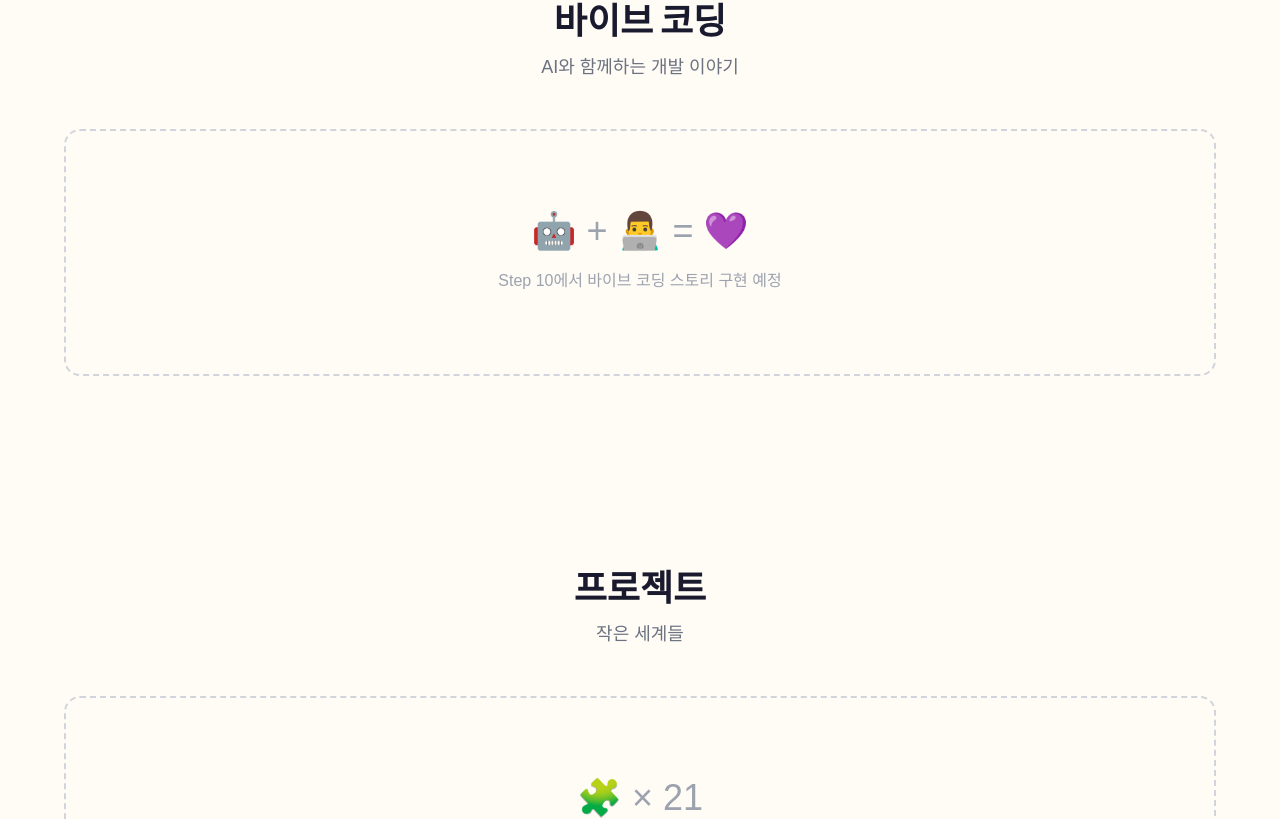
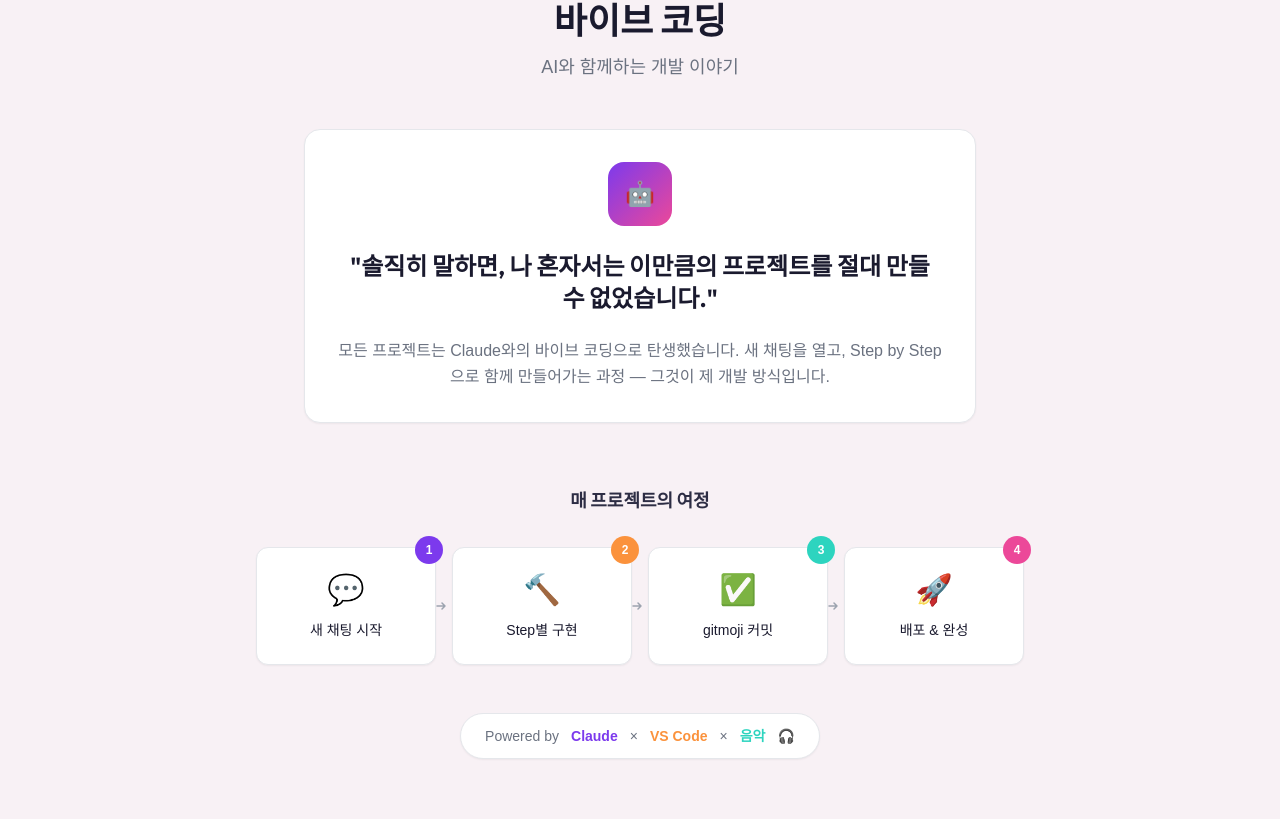
Before and after one commit to Dev-2A/dev-2a-portfolio, a React (Vite) app: page /#/ in a window 1280 px wide. Shown: the part 1397-2216 px from the top of the page. Built offline with nearby package versions, Linux system fonts and the light colour scheme; a web font is replaced by a local one.

Commit message:
🎵 바이브 코딩 섹션 구현 (워크플로우 카드, 고백 카드)

```diff
--- a/src/components/sections/VibeCoding.jsx
+++ b/src/components/sections/VibeCoding.jsx
@@ -1,31 +1,174 @@
+import { motion } from "framer-motion";
 import { useI18n } from "../../contexts/I18nContext";
 import { useTheme } from "../../contexts/ThemeContext";
 import SectionHeading from "../ui/SectionHeading";
 import ScrollReveal from "../ui/ScrollReveal";
 
+const workflowSteps = [
+  { icon: "💬", colorFrom: "#7C3AED", colorTo: "#A78BFA", key: "step1" },
+  { icon: "🔨", colorFrom: "#FB923C", colorTo: "#FDBA74", key: "step2" },
+  { icon: "✅", colorFrom: "#2DD4BF", colorTo: "#5EEAD4", key: "step3" },
+  { icon: "🚀", colorFrom: "#EC4899", colorTo: "#F472B6", key: "step4" },
+];
+
 export default function VibeCoding() {
-  const { t } = useI18n();
+  const { t, locale } = useI18n();
   const { isDark } = useTheme();
 
   return (
-    <section id="vibe-coding" className="py-24">
+    <section
+      id="vibe-coding"
+      className={`py-24 ${isDark ? "bg-navy-light/50" : "bg-violet/5"}`}
+    >
       <div className="section-container">
         <SectionHeading
           title={t("vibeCoding.sectionTitle")}
           subtitle={t("vibeCoding.sectionSubtitle")}
         />
+
+        {/* Confession card */}
         <ScrollReveal>
           <div
-            className={`text-center py-20 rounded-2xl border-2 border-dashed ${
+            className={`max-w-2xl mx-auto mb-16 p-8 rounded-2xl border text-center ${
               isDark
-                ? "border-gray-700 text-gray-500"
-                : "border-gray-300 text-gray-400"
+                ? "bg-navy border-gray-700"
+                : "bg-white border-gray-200 shadow-sm"
             }`}
           >
-            <p className="text-4xl mb-4">🤖 + 👨‍💻 = 💜</p>
-            <p className="font-medium">
-              Step 10에서 바이브 코딩 스토리 구현 예정
+            {/* Claude icon */}
+            <div className="flex justify-center mb-6">
+              <div
+                className="w-16 h-16 rounded-2xl flex items-center justify-center text-2xl"
+                style={{
+                  background: "linear-gradient(135deg, #7C3AED, #EC4899)",
+                }}
+              >
+                🤖
+              </div>
+            </div>
+
+            {/* Quote */}
+            <blockquote className="mb-6">
+              <p
+                className={`text-xl md:text-2xl font-display font-bold leading-snug ${
+                  isDark ? "text-white" : "text-ink"
+                }`}
+              >
+                "{t("vibeCoding.confession")}"
+              </p>
+            </blockquote>
+
+            <p
+              className={`leading-relaxed ${isDark ? "text-gray-400" : "text-ink-muted"}`}
+            >
+              {t("vibeCoding.description")}
             </p>
+          </div>
+        </ScrollReveal>
+
+        {/* Workflow steps */}
+        <ScrollReveal>
+          <div className="max-w-3xl mx-auto">
+            <h3
+              className={`text-center font-display font-bold text-lg mb-8 ${
+                isDark ? "text-gray-300" : "text-ink-light"
+              }`}
+            >
+              {locale === "ko"
+                ? "매 프로젝트의 여정"
+                : "Every project follows this journey"}
+            </h3>
+
+            <div className="grid grid-cols-2 md:grid-cols-4 gap-4">
+              {workflowSteps.map((step, i) => (
+                <motion.div
+                  key={step.key}
+                  className={`relative p-6 rounded-xl text-center ${
+                    isDark
+                      ? "bg-navy border border-gray-700"
+                      : "bg-white border border-gray-200 shadow-sm"
+                  }`}
+                  initial={{ opacity: 0, y: 20 }}
+                  whileInView={{ opacity: 1, y: 0 }}
+                  viewport={{ once: true }}
+                  transition={{ delay: i * 0.1, duration: 0.4 }}
+                  whileHover={{ y: -4, transition: { duration: 0.2 } }}
+                >
+                  {/* Step number */}
+                  <span
+                    className="absolute -top-3 -right-2 w-7 h-7 rounded-full flex items-center justify-center text-xs font-bold text-white"
+                    style={{ background: step.colorFrom }}
+                  >
+                    {i + 1}
+                  </span>
+
+                  {/* Icon */}
+                  <div className="text-3xl mb-3">{step.icon}</div>
+
+                  {/* Label */}
+                  <p
+                    className={`text-sm font-medium ${
+                      isDark ? "text-gray-300" : "text-ink"
+                    }`}
+                  >
+                    {t(`vibeCoding.workflow.${step.key}`)}
+                  </p>
+
+                  {/* Arrow (between steps, desktop only) */}
+                  {i < workflowSteps.length - 1 && (
+                    <div className="hidden md:block absolute -right-3 top-1/2 -translate-y-1/2 z-10">
+                      <svg
+                        width="12"
+                        height="12"
+                        viewBox="0 0 12 12"
+                        fill="none"
+                      >
+                        <path
+                          d="M2 6h8M7 3l3 3-3 3"
+                          stroke={isDark ? "#64748B" : "#9CA3AF"}
+                          strokeWidth="1.5"
+                          strokeLinecap="round"
+                          strokeLinejoin="round"
+                        />
+                      </svg>
+                    </div>
+                  )}
+                </motion.div>
+              ))}
+            </div>
+          </div>
+        </ScrollReveal>
+
+        {/* Tools badge */}
+        <ScrollReveal delay={0.2}>
+          <div className="flex justify-center mt-12">
+            <div
+              className={`inline-flex items-center gap-3 px-6 py-3 rounded-full text-sm ${
+                isDark
+                  ? "bg-navy border border-gray-700 text-gray-400"
+                  : "bg-white border border-gray-200 text-ink-muted shadow-sm"
+              }`}
+            >
+              <span className="font-medium">Powered by</span>
+              <span
+                className={`font-bold ${isDark ? "text-violet-light" : "text-violet"}`}
+              >
+                Claude
+              </span>
+              <span>×</span>
+              <span
+                className={`font-bold ${isDark ? "text-coral-light" : "text-coral"}`}
+              >
+                VS Code
+              </span>
+              <span>×</span>
+              <span
+                className={`font-bold ${isDark ? "text-mint-light" : "text-mint"}`}
+              >
+                {locale === "ko" ? "음악" : "Music"}
+              </span>
+              <span>🎧</span>
+            </div>
           </div>
         </ScrollReveal>
       </div>
```
